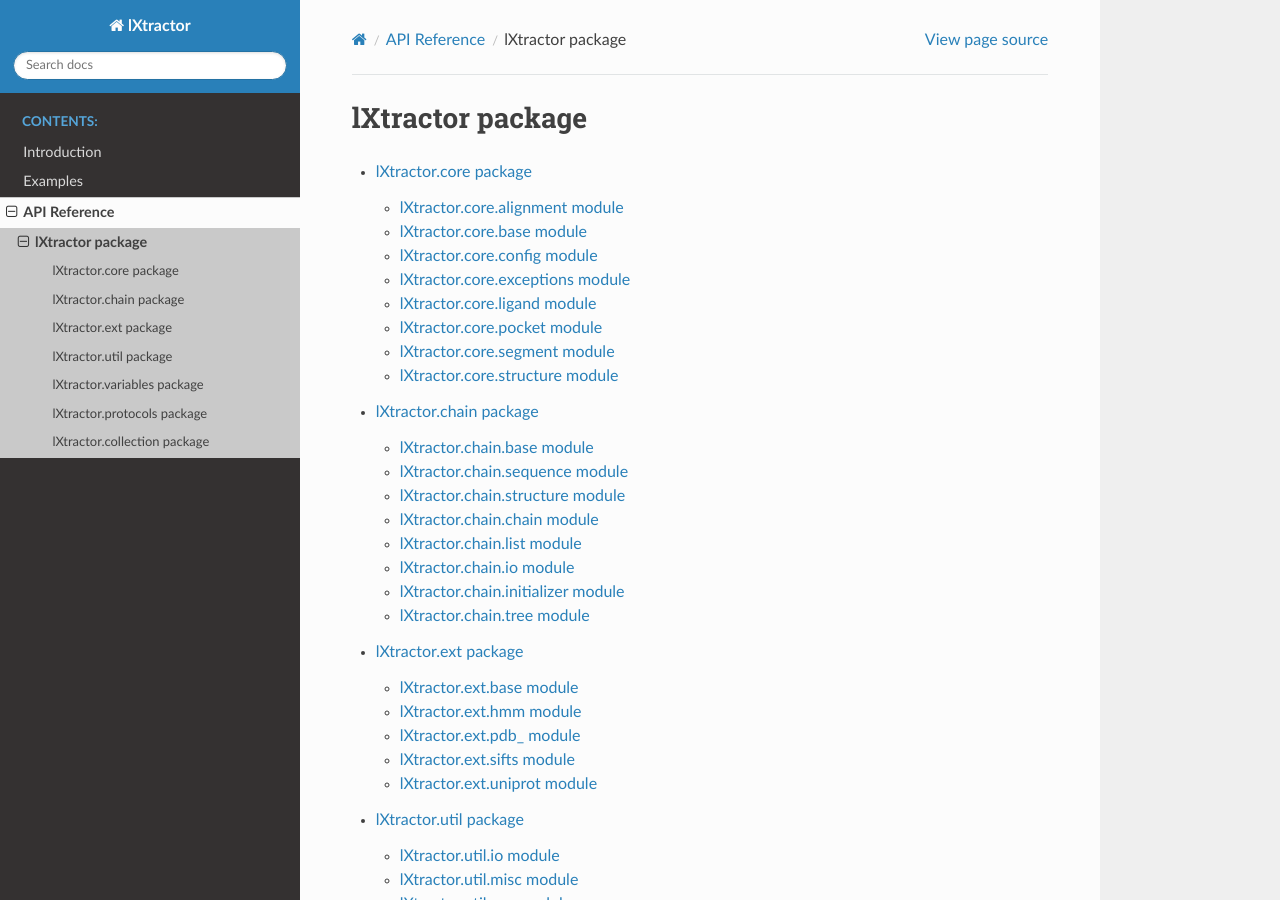
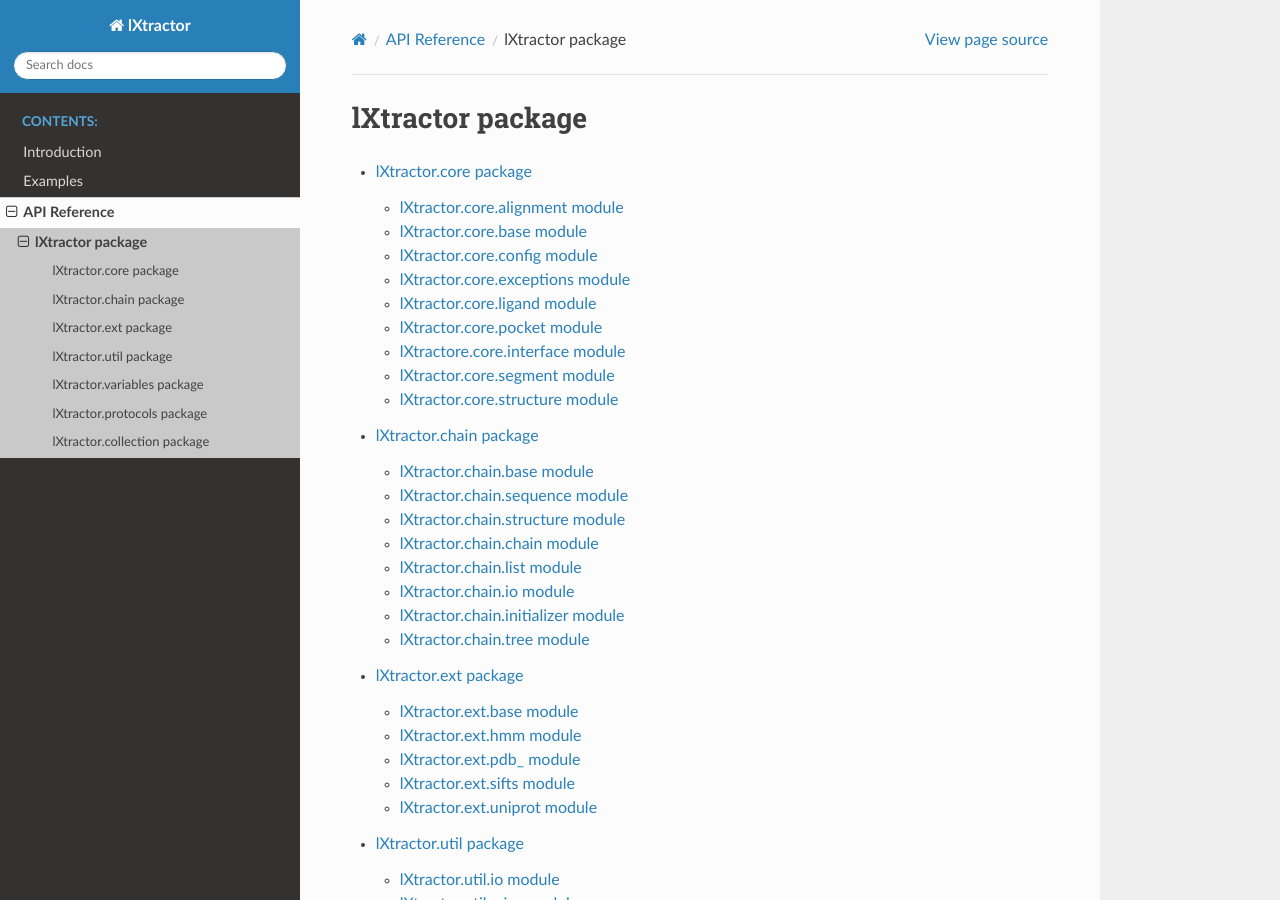
Before and after one commit to edikedik/lXtractor, a Sphinx documentation site: the page built from docs/lXtractor.rst, in a window 1280 px wide and 900 px high. Built offline with Sphinx 7.4.7 and the Read the Docs theme 2.0.0, drawn with Linux system fonts in a browser that asks for light colours; pages that are not in the unit, such as notebooks, are missing from menus.

Commit message:
include `Interface` docs

```diff
--- a/docs/lXtractor.core.rst
+++ b/docs/lXtractor.core.rst
@@ -50,6 +50,14 @@ lXtractor.core.pocket module
    :undoc-members:
    :show-inheritance:
 
+lXtractore.core.interface module
+--------------------------------
+
+.. automodule:: lXtractore.core.interface
+   :members:
+   :undoc-members:
+   :show-inheritance:
+
 lXtractor.core.segment module
 -----------------------------
 
```
